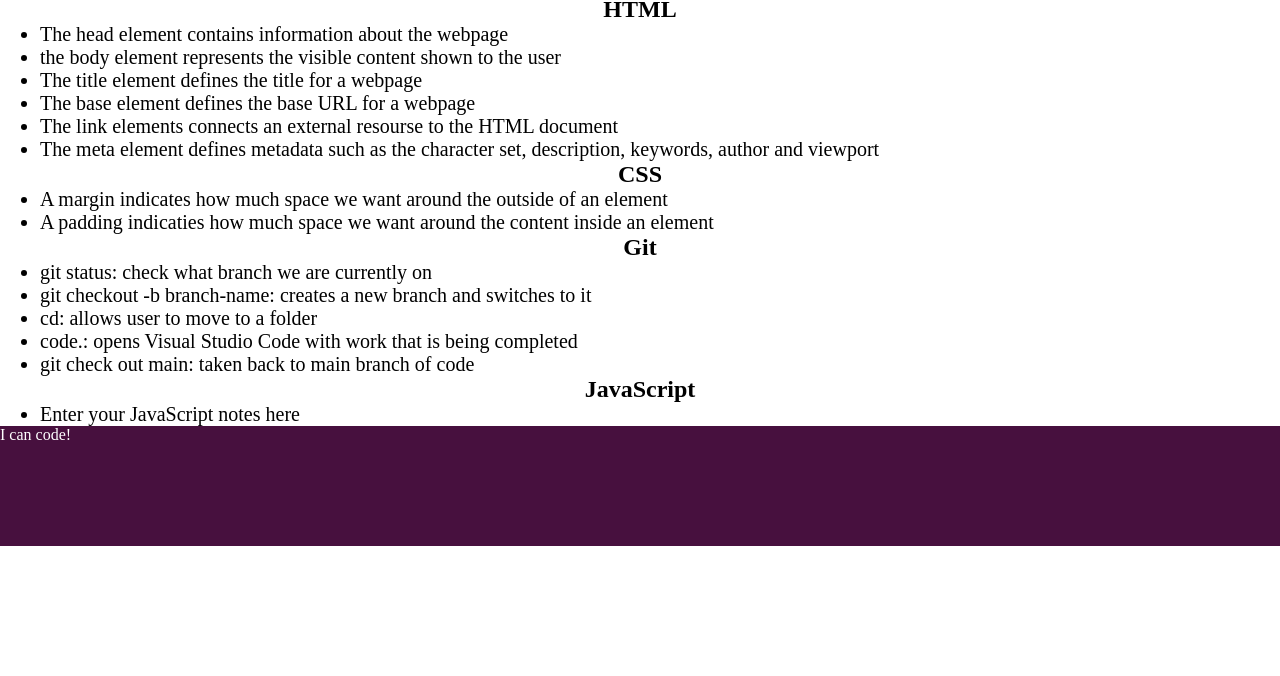
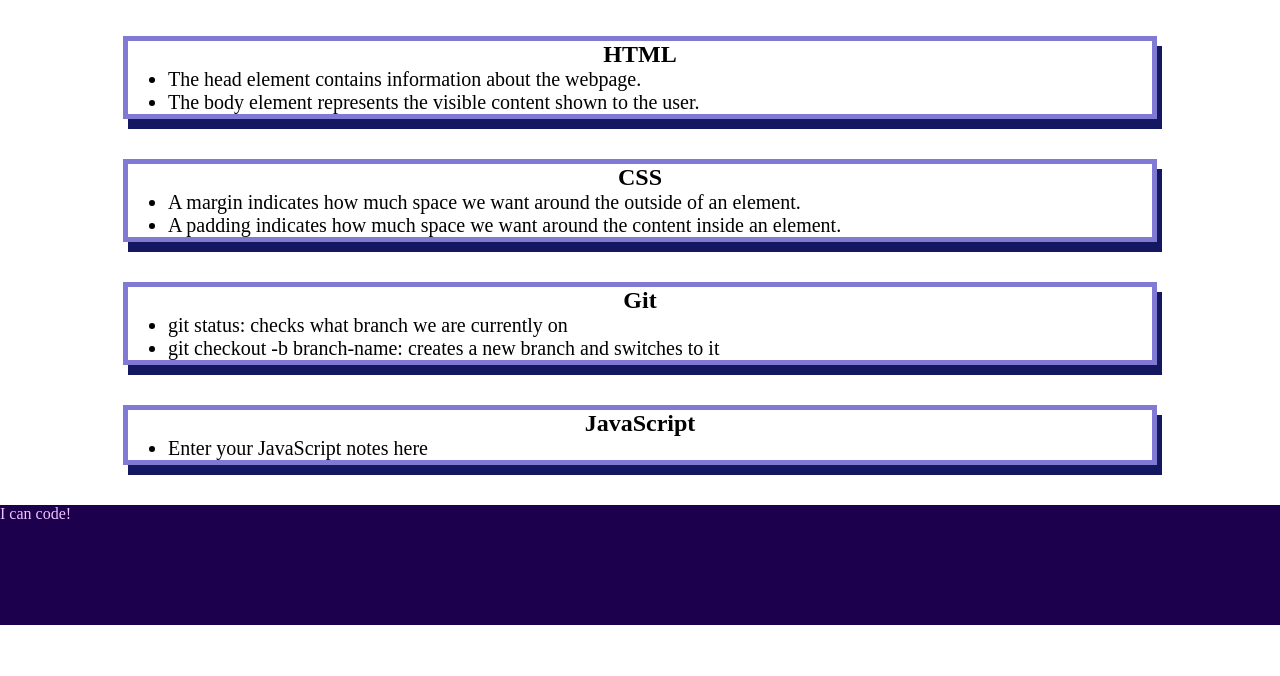
Before and after one commit to mrsargent00/prework-study-guide, a plain HTML site: page index.html in a window 1280 px wide. Shown: the part 124-800 px from the top of the page. Drawn offline with Linux system fonts and the light colour scheme.

Commit message:
Created Loops and Arrays

```diff
--- /dev/null
+++ b/assets/script.js
@@ -0,0 +1,19 @@
+var topics = ['HTML', 'CSS', 'Git', 'JavaScript'];
+
+for (var x = 0; x < topics.length; x++) {
+ console.log(topics[x]);
+}
+
+/*
+if (topic === 'HTML') {
+ console.log("Let's study HTML!");
+} else if (topic === 'CSS') {
+ console.log("Let's study CSS!");
+} else if (topic === 'Git') {
+ console.log("Let's study Git!");
+} else if (topic === 'JavaScript') {
+ console.log("Let's study JavaScript!");
+} else {
+ console.log('Please try again!');
+}
+*/
--- /dev/null
+++ b/assets/style.css
@@ -0,0 +1,37 @@
+* * {
+  margin: 0;
+  padding: 0;
+ }
+
+ header,
+ footer {
+  width: 100%;
+  height: 120px;
+  background-color: rgb(29, 0, 77);
+  color: rgb(241, 196, 255);
+ }
+
+ h1,
+ h2 {
+  text-align: center;
+ }
+
+ img {
+  display: block;
+  height: 50px;
+  width: 50px;
+  margin-left: auto;
+  margin-right: auto;
+ }
+
+ ul {
+  padding-left: 40px;
+  font-size: 20px;
+ }
+
+ .card {
+  width: 80%;
+  margin: 40px auto;
+  border: 5px solid rgb(128, 122, 212);
+  box-shadow: 5px 10px #131861;
+}
--- a/prework-study-guide/index.html
+++ b/index.html
@@ -7,44 +7,37 @@
     <link rel="stylesheet" href="./assets/style.css">
     <title>Prework Study Guide</title>
   </head>
+
   <body>
-    <header id="header">
+    <header id="top">
       <h1>Prework Study Guide</h1>
       <img src="./assets/bowtie-cat.png" alt="Profile image of cat wearing a bow tie." />
+      <h2>✨ Open the Console to See What's Happening ✨</h2>
     </header>
+
     <main>
       <section class="card" id="html-section">
-
-      <h2>HTML</h2>
-      <ul>
-          <li>The head element contains information about the webpage</li>
-          <li>the body element represents the visible content shown to the user</li>
-          <li>The title element defines the title for a webpage</li>
-          <li>The base element defines the base URL for a webpage</li>
-          <li>The link elements connects an external resourse to the HTML document</li>
-          <li>The meta element defines metadata such as the character set, description, keywords, author and viewport</li>
-      </ul>
+        <h2>HTML</h2>
+        <ul>
+          <li>The head element contains information about the webpage.</li>
+          <li>The body element represents the visible content shown to the user.</li>
+        </ul>
       </section>
 
       <section class="card" id="css-section">
         <h2>CSS</h2>
         <ul>
-          <li>A margin indicates how much space we want around the outside of an element</li>
-          <li>A padding indicaties how much space we want around the content inside an element</li>
+           <li>A margin indicates how much space we want around the outside of an element.</li>
+           <li>A padding indicates how much space we want around the content inside an element.</li>
         </ul>
-
       </section>
 
       <section class="card" id="git-section">
         <h2>Git</h2>
         <ul>
-          <li>git status: check what branch we are currently on</li>
+          <li>git status: checks what branch we are currently on</li>
           <li>git checkout -b branch-name: creates a new branch and switches to it</li>
-          <li>cd: allows user to move to a folder</li>
-          <li>code.: opens Visual Studio Code with work that is being completed</li>
-          <li>git check out main: taken back to main branch of code</li>
         </ul>
-
       </section>
 
       <section class="card" id="javascript-section">
@@ -52,12 +45,14 @@
         <ul>
           <li>Enter your JavaScript notes here</li>
         </ul>
-
       </section>
     </main>
 
     <footer>
       <p>I can code!</p>
     </footer>
+
+    <script src="./assets/script.js"></script>
+
   </body>
 </html>
--- a/prework-study-guide/assets/style.css
+++ /dev/null
@@ -1,39 +0,0 @@
-* {
-    margin: 0;
-    padding: 0;
-   }
-
-   header,
-   footer {
-    width: 100%;
-    height: 120px;
-    background-color: rgb(71, 16, 62);
-    color: white;
-   }
-
-   h1,
-   h2 {
-    text-align: center;
-   }
-
-   img {
-    display: block;
-    height: 50px;
-    width: 50px;
-    margin-left: auto;
-    margin-right: auto;
-   }
-
-   ul {
-    padding-left: 40px;
-    font-size: 20px;
-   }
-
-   p {
-    .card {
-        width: 80%;
-        margin: 40px auto;
-        border: 5px solid gray;
-        box-shadow: 5px 10px #888888;
-      }
-   }
```
Also changed, not shown: assets/bowtie-cat.png (renamed from prework-study-guide/assets/bowtie-cat.png).
